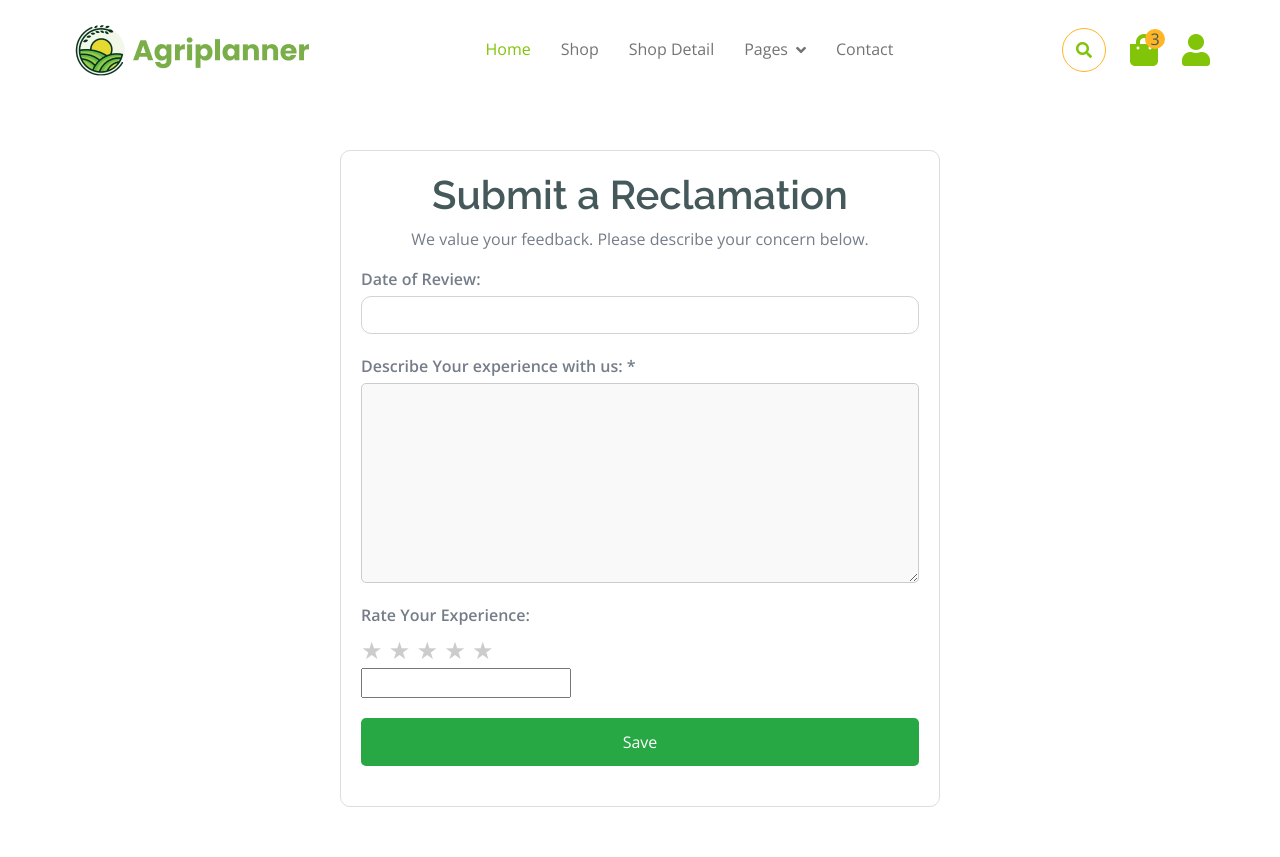
After one commit to mouhamedazizderouiche/Smart-Business-Warehouse-Management-System, a Symfony app: template PIDEV/templates/reclamation/newReview.html.twig in a window 1280 px wide. The commit adds this page. Run offline with Twig, Linux system fonts and the light colour scheme; the template is opened without the code that fills it, so the values that code supplies are empty; form fields are guessed from the names that the template uses; some libraries are stand-ins or nearby versions.

Commit message:
creating reviews using the same table

```diff
--- a/PIDEV/src/Enum/StatutReclamation.php
+++ b/PIDEV/src/Enum/StatutReclamation.php
@@ -8,4 +8,5 @@ enum StatutReclamation: string
     case EN_COURS = 'en_cours';
     case RESOLUE = 'resolue';
     case FERMEE = 'fermee';
+    case AVIS = 'avis';
 }
--- a/PIDEV/src/Form/ReclamationsType.php
+++ b/PIDEV/src/Form/ReclamationsType.php
@@ -9,6 +9,7 @@ use Symfony\Component\Form\Extension\Core\Type\SubmitType;
 use Symfony\Component\Form\Extension\Core\Type\TextareaType;
 use Symfony\Component\Form\FormBuilderInterface;
 use Symfony\Component\OptionsResolver\OptionsResolver;
+use Symfony\Component\Form\Extension\Core\Type\HiddenType;
 
 class ReclamationsType extends AbstractType
 {
@@ -19,6 +20,9 @@ class ReclamationsType extends AbstractType
                 'widget' => 'single_text',
             ])
             ->add('description', TextareaType::class)
+            ->add('rate', HiddenType::class, [
+                'attr' => ['id' => 'rating-value'],
+            ])
             ->add('save', SubmitType::class, ['label' => 'Submit Reclamation']);
     }
 
--- a/PIDEV/templates/homepage/newNav.html.twig
+++ b/PIDEV/templates/homepage/newNav.html.twig
@@ -50,9 +50,9 @@
                                 <div class="dropdown-menu m-0 bg-secondary rounded-0">
                                     <a href="{{ path('cart') }}" class="dropdown-item">Cart</a>
                                     <a href="{{ path('checkout') }}" class="dropdown-item">Checkout</a>
-                                    <a href="{{ path('reclamation_show') }}" class="dropdown-item">Testimonial</a>
+                                    <a href="{{ path('reclamation_show') }}" class="dropdown-item">Reclamation</a>
                                     <!-- The 404 page remains a static link unless you create a route for it -->
-                                    <a href="404.html" class="dropdown-item">404 Page</a>
+                                    <a href="{{ path('testimonial') }}"  class="dropdown-item">Reviews</a>
                                 </div>
                             </div>
 
--- /dev/null
+++ b/PIDEV/templates/reclamation/newReview.html.twig
@@ -0,0 +1,150 @@
+<head>
+    <meta charset="UTF-8">
+    <meta name="viewport" content="width=device-width, initial-scale=1.0">
+    <title>Accueil - Agriplanner</title>
+    <link rel="stylesheet" href="{{ asset('css/homepage.css') }}">
+
+    <style>
+        .reclamation-container {
+            max-width: 600px;
+            margin: 50px auto;
+            padding: 20px;
+            border-radius: 10px;
+            text-align: center;
+
+            border: 1px solid #ddd;
+        }
+
+        .form-group {
+            margin-bottom: 20px;
+            text-align: left;
+        }
+
+        label {
+            font-weight: bold;
+            display: block;
+            margin-bottom: 5px;
+        }
+
+        .form-control, .textarea {
+            width: 100%;
+            padding: 12px;
+            font-size: 16px;
+            border-radius: 5px;
+            border: 1px solid #ccc;
+            background-color: #f9f9f9;
+            box-sizing: border-box;
+        }
+
+        .textarea {
+            min-height: 200px;
+        }
+
+        .submit-button {
+            background: #28a745;
+            color: white;
+            padding: 12px 20px;
+            border: none;
+            border-radius: 5px;
+            font-size: 16px;
+            width: 100%;
+            cursor: pointer;
+        }
+
+        .submit-button:hover {
+            background: #218838;
+        }
+
+        .error-message {
+            color: red;
+            font-size: 14px;
+            margin-top: 5px;
+        }
+
+        .form-control:focus, .textarea:focus {
+            outline: none;
+            border-color: #80bdff;
+            box-shadow: 0 0 0 0.2rem rgba(38, 143, 255, 0.25);
+        }
+
+        @media (max-width: 600px) {
+            .reclamation-container {
+                padding: 15px;
+            }
+        }
+          .star-rating {
+        font-size: 24px;
+        color: #ccc;
+        cursor: pointer;
+        }
+        .star-rating .star {
+            display: inline-block;
+        }
+        .star-rating .star.selected,
+        .star-rating .star:hover {
+            color: #ffcc00;
+        }
+    </style>
+</head>
+
+{% include 'homepage/newNav.html.twig' %}
+
+{% block body %}
+<div class="reclamation-container">
+    <h1>Submit a Reclamation</h1>
+    <p>We value your feedback. Please describe your concern below.</p>
+
+    {{ form_start(form) }}
+
+    <div class="form-group">
+        <label for="{{ form.dateReclamation.vars.id }}">Date of Review:</label>
+        {{ form_widget(form.dateReclamation, {'attr': {'class': 'form-control'}}) }}
+    </div>
+
+    <div class="form-group">
+        <label for="{{ form.description.vars.id }}">Describe Your experience with us: <span class="required">*</span></label>
+        {{ form_widget(form.description, {'attr': {'class': 'textarea'}}) }}
+        <p class="error-message">{{ form_errors(form.description) }}</p>
+    </div>
+
+    <!-- Star Rating System -->
+    <div class="form-group">
+        <label>Rate Your Experience:</label>
+        <div class="star-rating">
+            {% for i in 1..5 %}
+                <span class="star" data-value="{{ i }}">&#9733;</span>
+            {% endfor %}
+        </div>
+        {{ form_widget(form.rate, {'attr': {'class': 'rating-value'}}) }}
+        <p class="error-message">{{ form_errors(form.rate) }}</p>
+    </div>
+
+    <div class="form-group">
+        {{ form_widget(form.save, {'attr': {'class': 'submit-button'}}) }}
+    </div>
+
+    {{ form_end(form) }}
+</div>
+
+<!-- Add JavaScript for Star Rating -->
+<script>
+    document.addEventListener('DOMContentLoaded', function() {
+        const stars = document.querySelectorAll('.star-rating .star');
+        const ratingInput = document.getElementById('{{ form.rate.vars.id }}');
+
+        stars.forEach(star => {
+            star.addEventListener('click', function() {
+                const value = this.getAttribute('data-value');
+                ratingInput.value = value;
+
+                // Update star appearance
+                stars.forEach(s => s.classList.remove('selected'));
+                this.classList.add('selected');
+                for (let i = 0; i < value; i++) {
+                    stars[i].classList.add('selected');
+                }
+            });
+        });
+    });
+</script>
+{% endblock %}
--- a/PIDEV/templates/reclamation/show.html.twig
+++ b/PIDEV/templates/reclamation/show.html.twig
@@ -56,10 +56,13 @@
             <button type="button" class="btn subscribe-btn" onclick="window.location.href='{{ path('reclamation_new') }}'">
                 Start a New Reclamation
             </button>
-            <button class="btn subscribe-btn">Send A Review</button>
+            <button type="button" class="btn subscribe-btn" onclick="window.location.href='{{ path('reclamation_newReview') }}'">
+                Send a Review
+            </button>
             <p class="subscribe-text">
                 The Reclamation shown can be be clicked to interact more with the community
             </p>
+
         </div>
     </div>
 </div>
```
Also changed, not shown: PIDEV/config/routes.yaml (+7 -1 lines), PIDEV/migrations/Version20250211173202.php (added, +37 -0 lines), PIDEV/src/Controller/ReclamationController.php (+49 -6 lines), PIDEV/src/Entity/Reclamations.php (+16 -0 lines), PIDEV/templates/homepage/testimonial.html.twig (+14 -55 lines), PIDEV/public/uploads/images/67ab7f5d01fa7.png (added).
